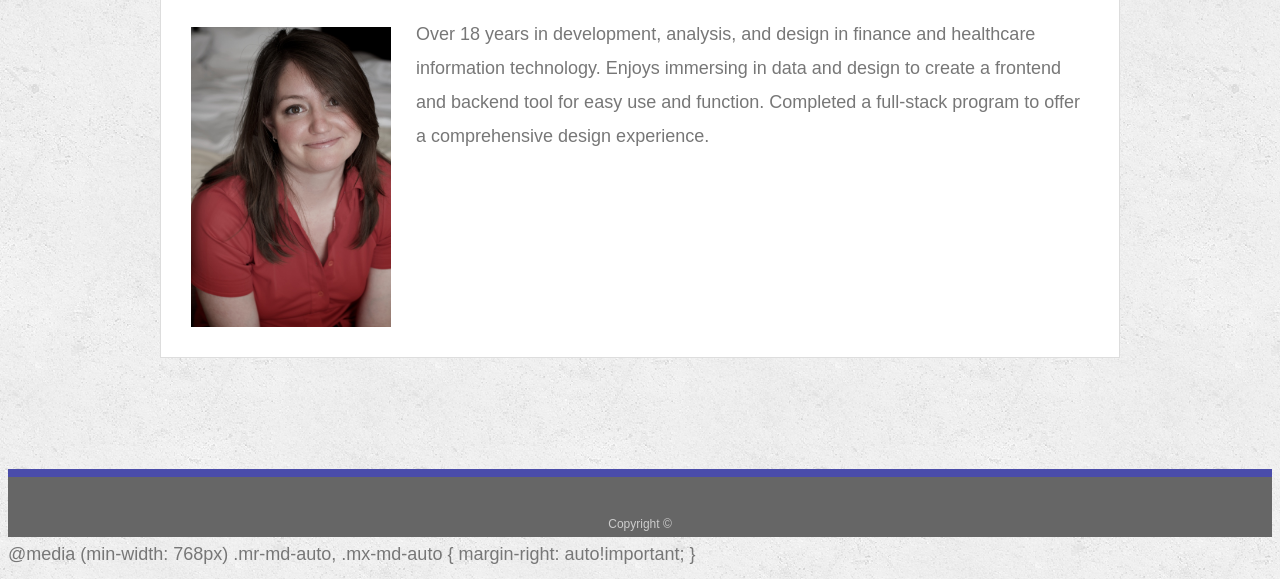
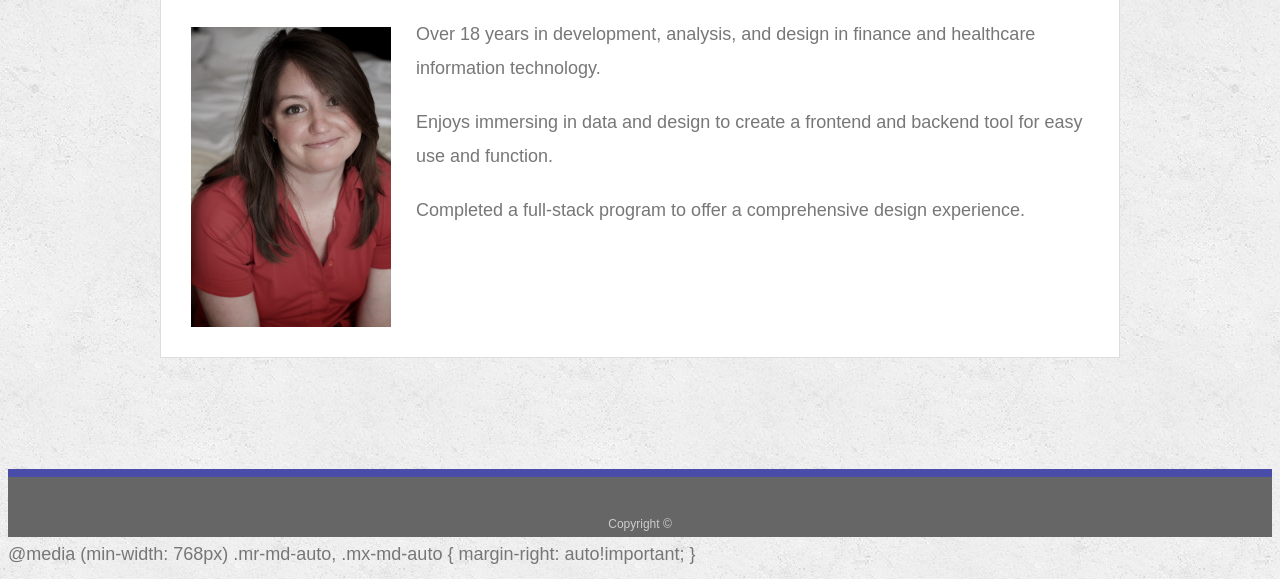
Before and after one commit to leannr78/Portfolio, a plain HTML site: page index.html in a window 1280 px wide. Shown: the part 269-848 px from the top of the page. Drawn offline with Linux system fonts and the light colour scheme.

Commit message:
adding files

```diff
--- a/index.html
+++ b/index.html
@@ -27,7 +27,11 @@
 
       <img src="assets/images/LeAnn.jpg" class="auth-image" alt="LeAnn Roberts">
 
-      <p>Over 18 years in development, analysis, and design in finance and healthcare information technology.  Enjoys immersing in data and design to create a frontend and backend tool for easy use and function.   Completed a full-stack program to offer a comprehensive design experience. </p>
+      <p>Over 18 years in development, analysis, and design in finance and healthcare information technology.</p>
+
+      <p>Enjoys immersing in data and design to create a frontend and backend tool for easy use and function. </p>
+
+      <p>Completed a full-stack program to offer a comprehensive design experience. </p>
 
     </section>
 
```
Also changed, not shown: portfolio.html (+1 -0 lines).
